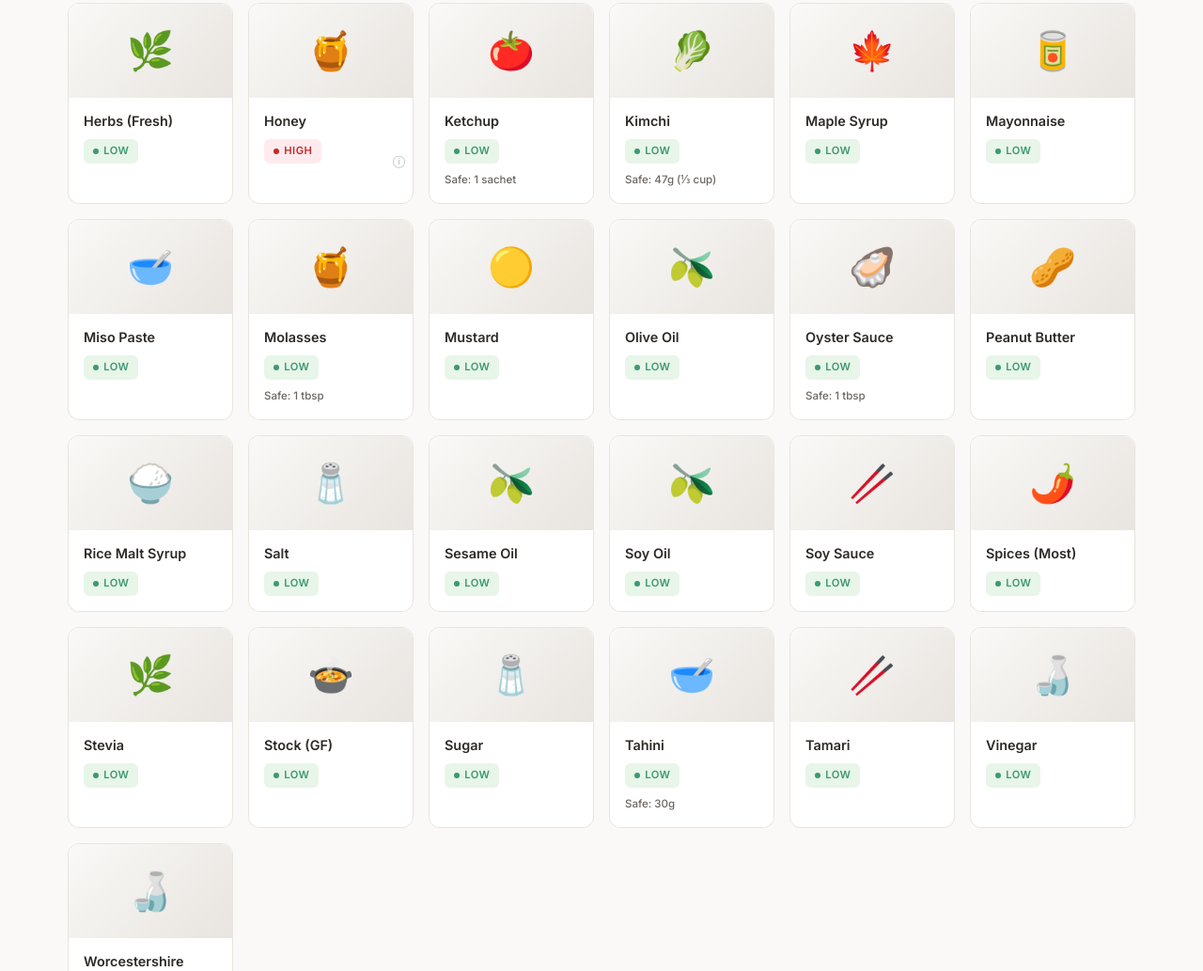
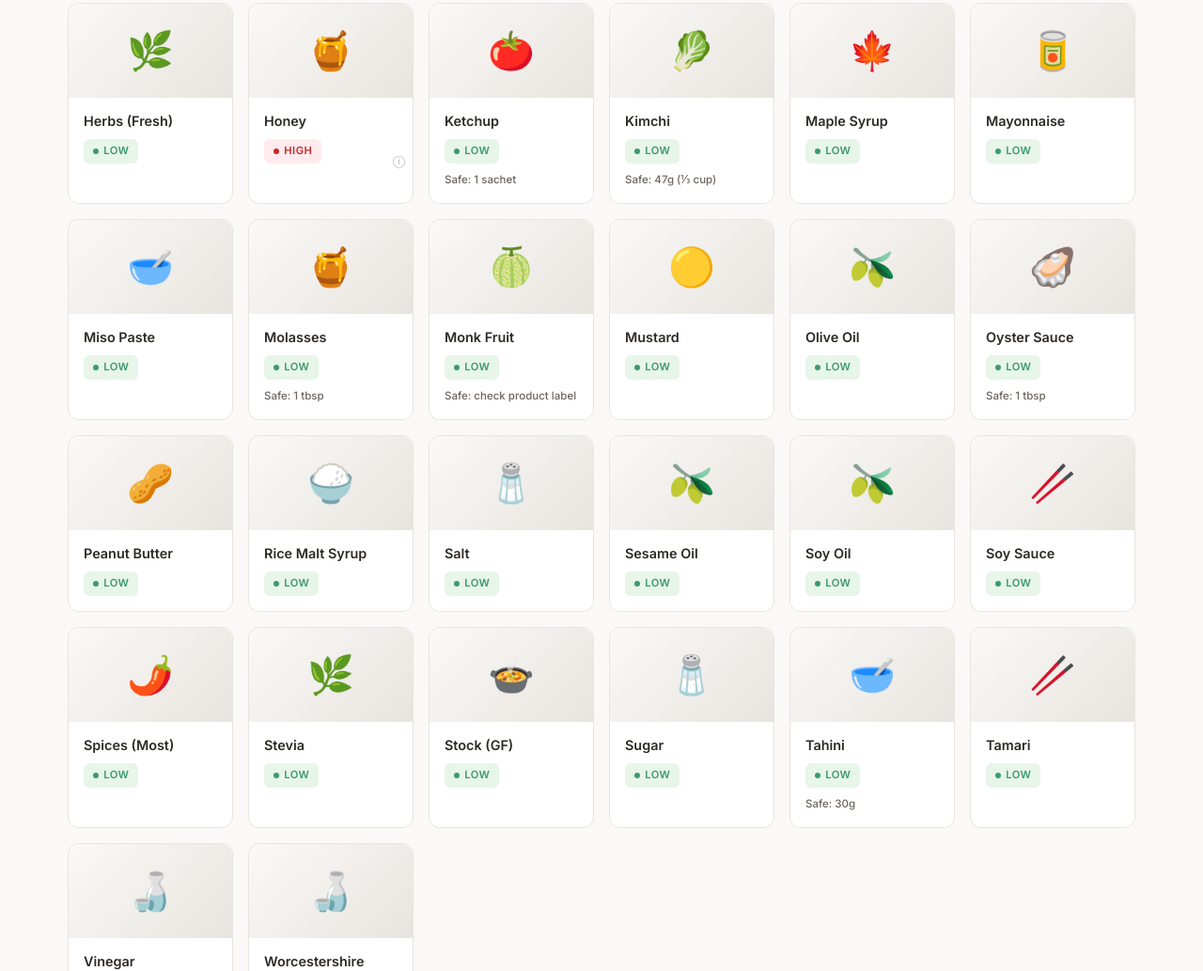
Before and after one commit to gut-check/gut-check.github.io, a website: page index.html in a window 1280 px wide. Shown: the part 2724-3757 px from the top of the page at 94% size. Drawn offline with Linux system fonts and the light colour scheme.

Commit message:
fixed Agave & Added Monk fruit

```diff
--- a/index.html
+++ b/index.html
@@ -1108,22 +1108,22 @@
         },
         Mango: {
           fodmapTypes: ["fructose"],
-          reasons: ["High fructose content", "Even small amounts high"],
+          reasons: ["Safe at ⅛ fruit (40g)", "Fructose accumulates quickly beyond 50g"],
           alternatives: ["Papaya", "Pineapple", "Passion fruit"],
         },
         Watermelon: {
           fodmapTypes: ["fructose", "mannitol"],
-          reasons: ["High fructose", "Contains mannitol"],
+          reasons: ["Safe at 1.5 tbsp (18g)", "Very small safe portion due to fructose + mannitol"],
           alternatives: ["Cantaloupe", "Honeydew (small)"],
         },
         Cherries: {
           fodmapTypes: ["fructose", "sorbitol"],
-          reasons: ["High sorbitol content", "Excess fructose"],
+          reasons: ["Safe at 2 cherries (20g)", "Sorbitol increases with larger portions"],
           alternatives: ["Blueberries", "Strawberries"],
         },
         Dates: {
           fodmapTypes: ["fructose"],
-          reasons: ["Very high in fructose", "Even 1 date can trigger symptoms"],
+          reasons: ["Safe at ~5 dates (30g)", "Medjool: safe at ~2 dates (39g)", "Fructose builds up in larger servings"],
           alternatives: ["Maple syrup", "Rice malt syrup", "Small amount of banana"],
         },
         Peach: {
@@ -1133,7 +1133,7 @@
         },
         Blackberries: {
           fodmapTypes: ["fructose"],
-          reasons: ["High fructose content"],
+          reasons: ["Low fructose at 22g serving", "Watch portions - fructose adds up beyond 30g"],
           alternatives: ["Blueberries", "Raspberries (small serve)"],
         },
         Grapes: {
@@ -1158,7 +1158,7 @@
         },
         Plum: {
           fodmapTypes: ["sorbitol"],
-          reasons: ["Very high sorbitol content", "All stone fruits problematic", "Fresh and dried both high"],
+          reasons: ["Safe at 1 small plum", "Sorbitol increases with additional servings"],
           alternatives: ["Blueberries", "Kiwi", "Grapes (small portion)"],
         },
         Prune: {
@@ -1291,12 +1291,12 @@
         Honey: {
           fodmapTypes: ["fructose"],
           reasons: ["Very high fructose", "Excess fructose load"],
-          alternatives: ["Maple syrup", "Rice malt syrup"],
+          alternatives: ["Maple syrup", "Rice malt syrup", "Monk Fruit"],
         },
         Agave: {
           fodmapTypes: ["fructose"],
-          reasons: ["Extremely high fructose", "Worse than honey"],
-          alternatives: ["Maple syrup", "Stevia", "Sugar"],
+          reasons: ["Very high excess fructose content", "Both agave and honey only tolerated in tiny amounts", "Often used in larger quantities, making it problematic"],
+          alternatives: ["Maple syrup", "Stevia", "Sugar", "Monk Fruit"],
         },
 
         // Beverages
@@ -1508,6 +1508,7 @@
             { name: "Spices (Most)", emoji: "🌶️", level: "low" },
             { name: "Cinnamon", emoji: "🌿", level: "low" },
             { name: "Stevia", emoji: "🌿", level: "low" },
+            { name: "Monk Fruit", emoji: "🍈", level: "low", serving: "check product label" },
             { name: "Stock (GF)", emoji: "🍲", level: "low" },
             { name: "Sugar", emoji: "🧂", level: "low" },
             { name: "Tahini", emoji: "🥣", level: "low", serving: "30g" },
```
